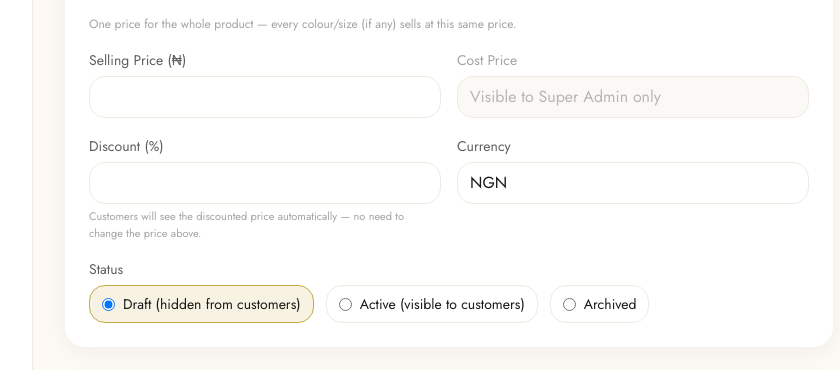
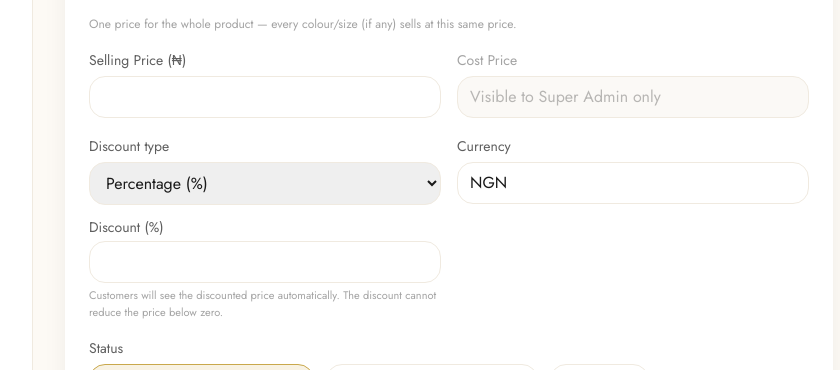
Before and after one commit to Betatrus/giftij-brandy-admin, a Next.js app: page /admin/products/new in a window 1280 px wide. Shown: the part 880-1250 px from the top of the page, without its empty margins (223-1063 px from the left). Built offline with nearby package versions, Linux system fonts and the light colour scheme; no server answers; the database is empty; sample sign-in values are in the browser's storage.

Commit message:
Add product discount type selector and fixed amount input

```diff
--- a/components/admin/products/product-form.tsx
+++ b/components/admin/products/product-form.tsx
@@ -90,6 +90,8 @@ export function ProductForm({
       variantType: null,
       variants: [],
       initialStock: 0,
+      discountType: "PERCENTAGE",
+      discountAmount: null,
       ...defaultValues,
     },
   });
@@ -104,6 +106,7 @@ export function ProductForm({
   } = form;
 
   const hasVariants = watch("hasVariants");
+  const discountType = watch("discountType");
 
   const { setDirty } = useUnsavedChanges();
 
@@ -370,10 +373,26 @@ export function ProductForm({
             )}
 
             <div>
-              <label className="font-body text-sm text-ink/70">Discount (%)</label>
-              <input type="number" step="0.01" {...register("discount")} className="w-full mt-1 rounded-xl border border-cream px-3 py-2 font-body" />
+              <label className="font-body text-sm text-ink/70">Discount type</label>
+              <select {...register("discountType")} className="w-full mt-1 rounded-xl border border-cream px-3 py-2 font-body">
+                <option value="PERCENTAGE">Percentage (%)</option>
+                <option value="FIXED">Fixed amount (₦)</option>
+              </select>
+              {discountType === "FIXED" ? (
+                <>
+                  <label className="mt-3 block font-body text-sm text-ink/70">Discount amount (₦)</label>
+                  <input type="number" min="0.01" step="0.01" {...register("discountAmount")} className="w-full mt-1 rounded-xl border border-cream px-3 py-2 font-body" />
+                  {errors.discountAmount && <p className="text-xs text-red-600 mt-1">{errors.discountAmount.message}</p>}
+                </>
+              ) : (
+                <>
+                  <label className="mt-3 block font-body text-sm text-ink/70">Discount (%)</label>
+                  <input type="number" min="0" max="100" step="0.01" {...register("discount")} className="w-full mt-1 rounded-xl border border-cream px-3 py-2 font-body" />
+                  {errors.discount && <p className="text-xs text-red-600 mt-1">{errors.discount.message}</p>}
+                </>
+              )}
               <p className="text-[11px] text-ink/40 font-body mt-1">
-                Customers will see the discounted price automatically — no need to change the price above.
+                Customers will see the discounted price automatically. The discount cannot reduce the price below zero.
               </p>
             </div>
             <div>
```
